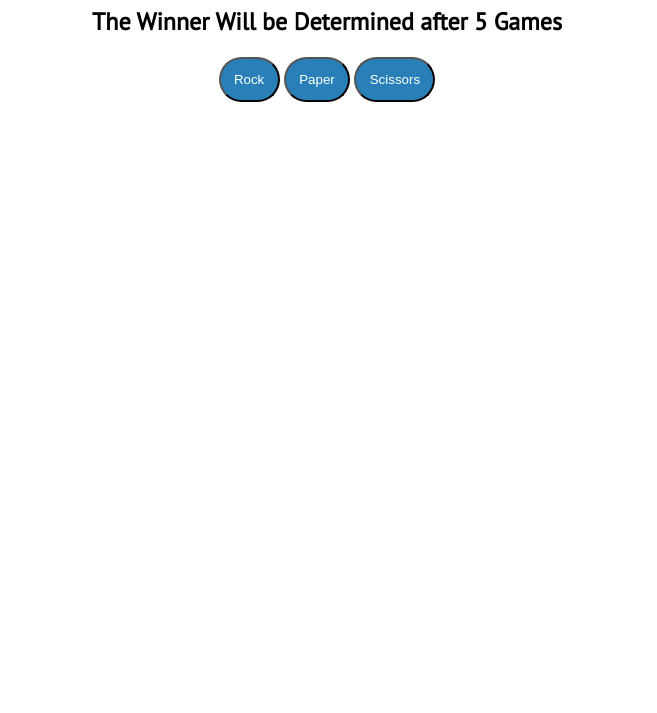
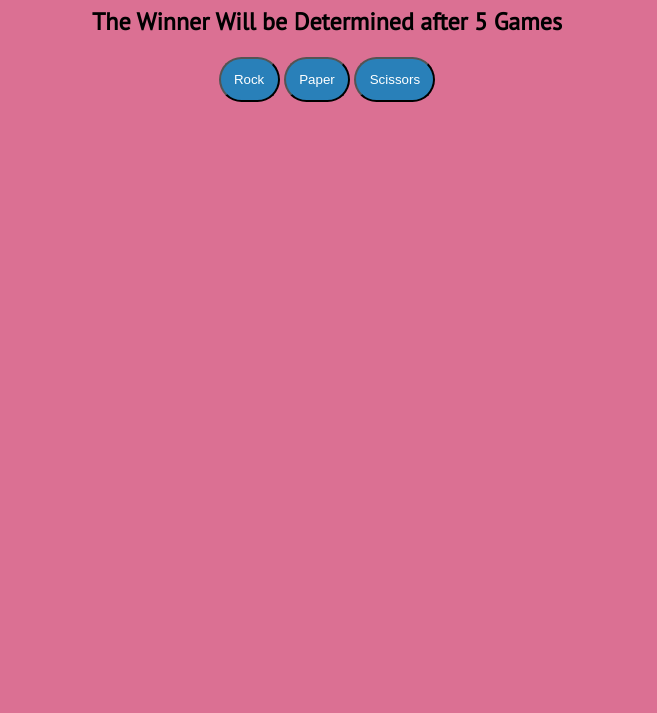
Before and after one commit to b19356/rock_paper_scissors, a plain HTML site: page index.html in a window 1280 px wide. Shown: the part 87-800 px from the top of the page, without its empty margins (313-970 px from the left). Drawn offline with Linux system fonts and the light colour scheme.

Commit message:
adding style changes

```diff
--- a/index.html
+++ b/index.html
@@ -7,6 +7,7 @@
     <meta name="viewport" content="width=device-width">
     <meta name="description" content="rock_paper_scissors">
     <link rel="stylesheet" href="styles.css" type="text/css">
+    <link rel="icon" href="favicon.ico" type="image/x-icon">
     <script src="script.js" defer=true></script>
     <title>Rock Paper Scissors</title>
 </head>
--- a/styles.css
+++ b/styles.css
@@ -2,6 +2,7 @@
 
 body {
     font-family: 'PT Sans', sans-serif;
+    background-color: palevioletred;
 }
 
 html {
```
Also changed, not shown: script.js (+8 -0 lines), favicon.ico (added).
